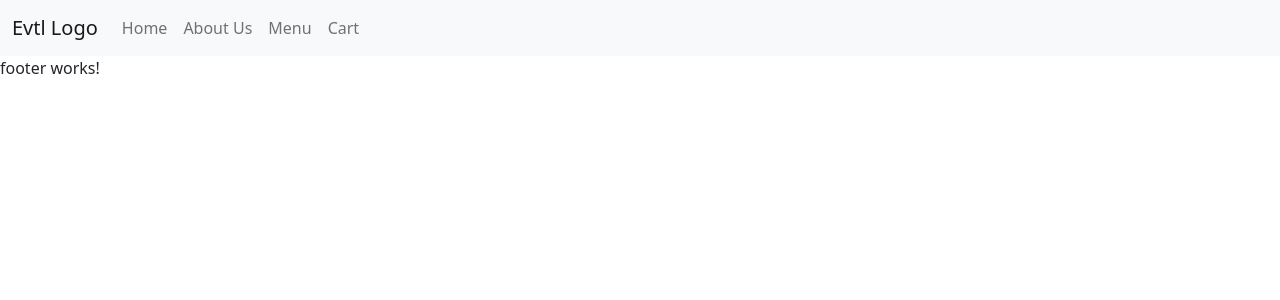
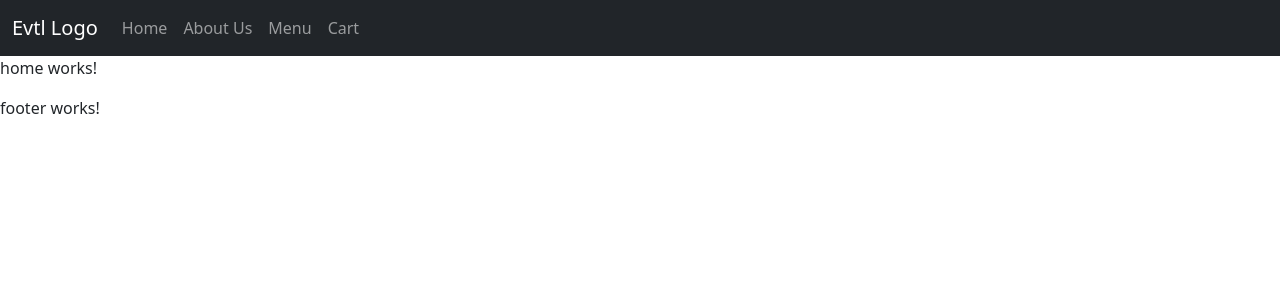
Before and after one commit to Keltroz/FE17-CR3-MarkusSchaefer, an Angular app: page / in a window 1280 px wide. Shown: the top 300 px of the page. Built offline with nearby package versions, Linux system fonts and the light colour scheme.

Commit message:
created pathing

```diff
--- a/src/app/app-routing.module.ts
+++ b/src/app/app-routing.module.ts
@@ -1,10 +1,31 @@
 import { NgModule } from '@angular/core';
 import { RouterModule, Routes } from '@angular/router';
+import { AboutComponent } from './about/about.component';
+import { CartComponent } from './cart/cart.component';
+import { HomeComponent } from './home/home.component';
+import { MenuComponent } from './menu/menu.component';
 
-const routes: Routes = [];
+const routes: Routes = [
+  {
+    path: '',
+    component: HomeComponent,
+  },
+  {
+    path: 'about',
+    component: AboutComponent,
+  },
+  {
+    path: 'menu',
+    component: MenuComponent,
+  },
+  {
+    path: 'cart',
+    component: CartComponent,
+  },
+];
 
 @NgModule({
   imports: [RouterModule.forRoot(routes)],
-  exports: [RouterModule]
+  exports: [RouterModule],
 })
-export class AppRoutingModule { }
+export class AppRoutingModule {}
--- a/src/app/navbar/navbar.component.html
+++ b/src/app/navbar/navbar.component.html
@@ -1,4 +1,4 @@
-<nav class="navbar navbar-expand-lg bg-light">
+<nav class="navbar navbar-expand-lg bg-dark navbar-dark">
     <div class="container-fluid">
       <a class="navbar-brand">Evtl Logo</a>
       <button class="navbar-toggler" type="button" data-bs-toggle="collapse" data-bs-target="#navbarNavAltMarkup" aria-controls="navbarNavAltMarkup" aria-expanded="false" aria-label="Toggle navigation">
@@ -7,9 +7,9 @@
       <div class="collapse navbar-collapse" id="navbarNavAltMarkup">
         <div class="navbar-nav">
           <a class="nav-link" routerLink="">Home</a>
-          <a class="nav-link" routerLink="">About Us</a>
-          <a class="nav-link" routerLink="">Menu</a>
-          <a class="nav-link" routerLink="">Cart</a>
+          <a class="nav-link" routerLink="/about">About Us</a>
+          <a class="nav-link" routerLink="/menu">Menu</a>
+          <a class="nav-link" routerLink="/cart">Cart</a>
         </div>
       </div>
     </div>
```
